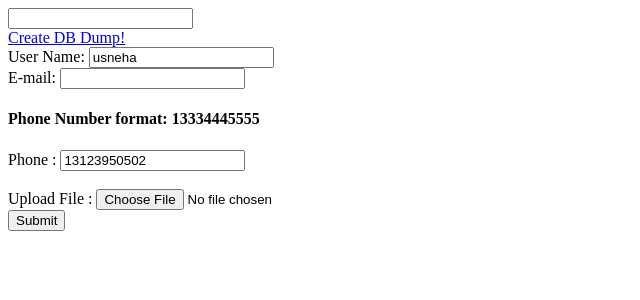
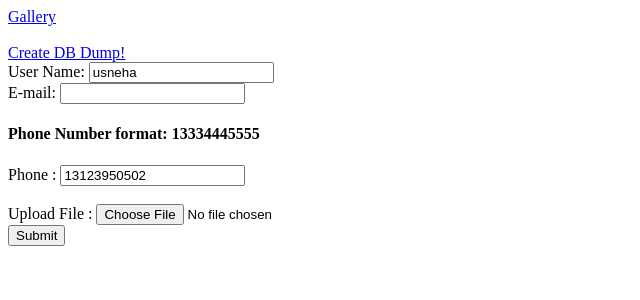
Before and after one commit to usneha/itmo-544-mp1, a PHP site: page / in a window 1280 px wide. Shown: the top 300 px of the page, without its empty margins (0-640 px from the left). Run offline with PHP 8.4, Linux system fonts and the light colour scheme.

Commit message:
fixed error on gallery and edited index

```diff
--- a/gallery.php
+++ b/gallery.php
@@ -69,10 +69,10 @@ require 'vendor/autoload.php';
  #   'version' => 'latest',
   #  'region'  => 'us-east-2'
 		#]);
-
+use Aws\Rds\RdsClient;
 if($regvalue==1){
 
-	use Aws\Rds\RdsClient;
+	//use Aws\Rds\RdsClient;
 	$client = RdsClient::factory(array(
 		'version' => 'latest',
 		'region'  => 'us-west-2'
@@ -141,7 +141,7 @@ while($row = $res->fetch_assoc()){
 	$link->close();
 	} else {
 
-		use Aws\Rds\RdsClient;
+	//	use Aws\Rds\RdsClient;
 	$client = RdsClient::factory(array(
 		'version' => 'latest',
 		'region'  => 'us-west-2'
--- a/index.php
+++ b/index.php
@@ -17,13 +17,14 @@ $_SESSION['var']=$regvalue;
 </head>
 <body>
 
-<form method="get" action="gallery.php">
+<!--<form method="get" action="gallery.php">
 
 	<a href="gallery.php"/>
 	<input type="text" name="varname" value=""/>
 
 </form>
-
+-->
+ <a href="gallery.php">Gallery</a> <br><br>
  <a href="introspection.php">Create DB Dump!</a>
 
 
```
